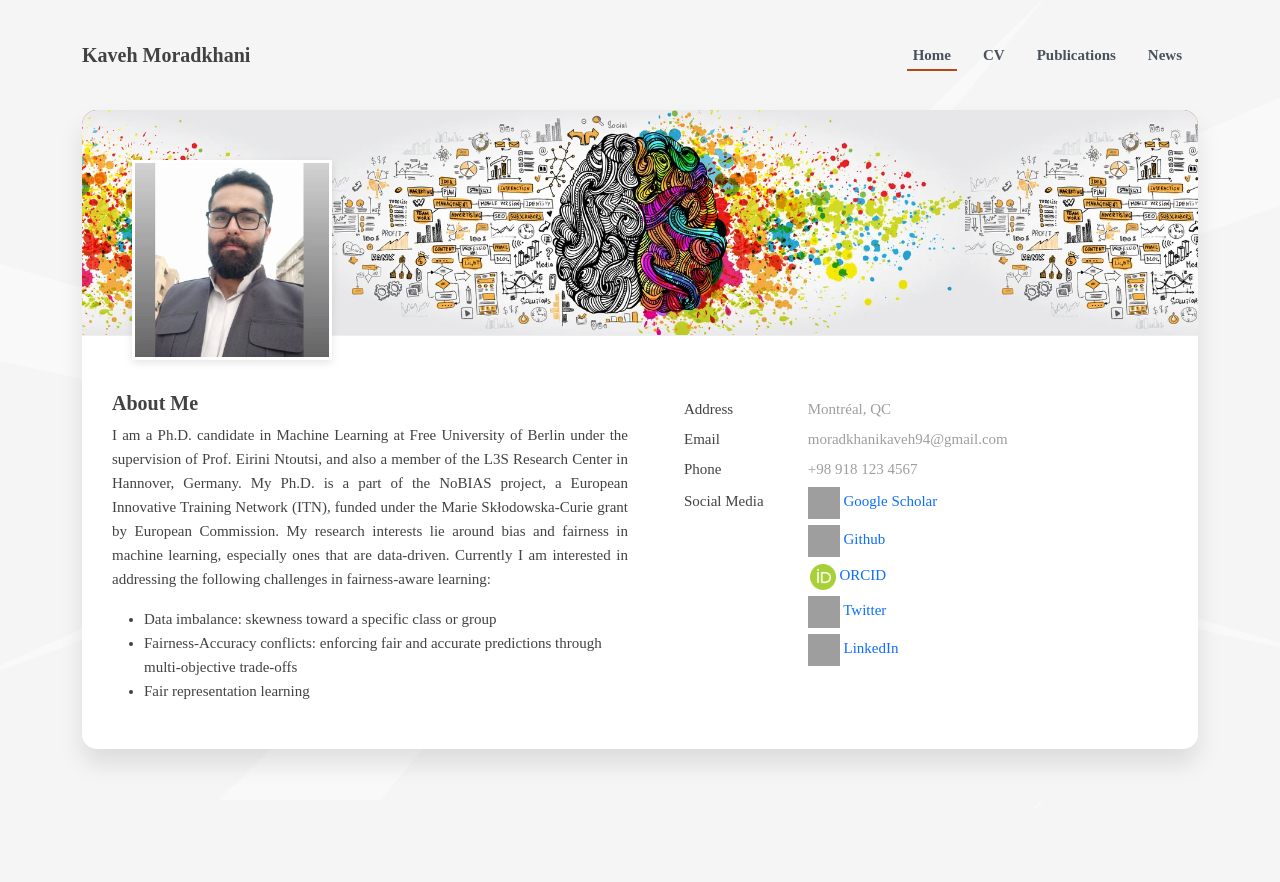
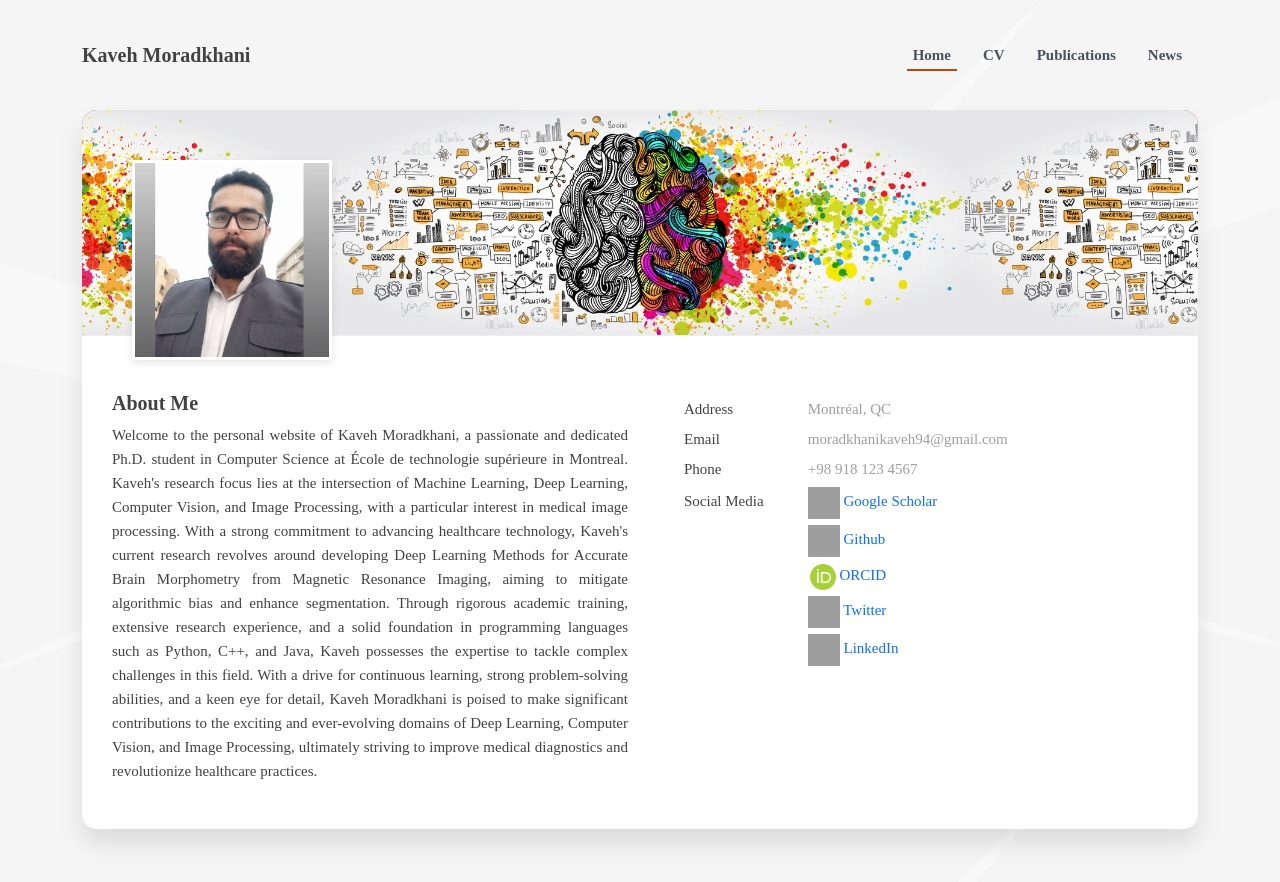
Before and after one commit to Kaveh-Moradkhani/kaveh-moradkhani.github.io, a plain HTML site: page index.html in a window 1280 px wide. Before the commit the page ends 809 px from the top, so only its background shows below. Drawn offline with Linux system fonts and the light colour scheme; grey boxes are pictures that could not be loaded.

Commit message:
update kaveh

```diff
--- a/index.html
+++ b/index.html
@@ -82,21 +82,21 @@
                                         <div class="col-md-6">
                                             <h5 class="about-title">About Me</h5>
                                             <p class="about-text">
-                                                I am a Ph.D. candidate in Machine Learning at Free University of Berlin
-                                                under the supervision of Prof. Eirini Ntoutsi, and also a member of the
-                                                L3S Research Center in Hannover, Germany. My Ph.D. is a part of the
-                                                NoBIAS project, a European Innovative Training Network (ITN), funded
-                                                under the Marie Skłodowska-Curie grant by European Commission.
-                                                My research interests lie around bias and fairness in machine learning,
-                                                especially ones that are data-driven. Currently I am interested in
-                                                addressing the following challenges in fairness-aware learning:
-                                            <ul>
-                                                <li>Data imbalance: skewness toward a specific class or group</li>
-                                                <li>Fairness-Accuracy conflicts: enforcing fair and accurate predictions
-                                                    through multi-objective trade-offs</li>
-                                                <li>Fair representation learning</li>
-                                            </ul>
-
+                                                Welcome to the personal website of Kaveh Moradkhani, a
+                                                passionate and dedicated Ph.D. student in Computer Science at École de technologie supérieure
+                                                in
+                                                 Montreal. Kaveh's research focus lies at the intersection of Machine Learning, Deep Learning,
+                                                  Computer Vision, and Image Processing, with a particular interest in medical image processing.
+                                                  With a strong commitment to advancing healthcare technology, Kaveh's current research revolves
+                                                   around developing Deep Learning Methods for Accurate Brain Morphometry from Magnetic Resonance
+                                                    Imaging, aiming to mitigate algorithmic bias and enhance segmentation. Through rigorous
+                                                    academic training, extensive research experience, and a solid foundation in programming
+                                                    languages such as Python, C++, and Java, Kaveh possesses the expertise to tackle
+                                                     complex challenges in this field. With a drive for continuous learning, strong
+                                                     problem-solving abilities, and a keen eye for detail, Kaveh Moradkhani is poised to make
+                                                      significant contributions to the exciting and ever-evolving domains of Deep Learning,
+                                                      Computer Vision, and Image Processing, ultimately striving to improve medical diagnostics
+                                                       and revolutionize healthcare practices.
                                             </p>
                                         </div>
                                         <div class="col-md-6">
@@ -674,11 +674,9 @@
 
                                                 <div class="timeline">
                                                     <div class="timeline-item">
-                                                        <span class="item-period">July 14 2022</span>
-                                                        <p class="item-description">Look at my poster presented in
-                                                            <a href="https://nobias-project.eu/index.php/events-2/">
-                                                                NoBIAS Research retreat, Hannover - Germany
-                                                            </a>
+                                                        <span class="item-period">August 1 2023</span>
+                                                        <p class="item-description">
+                                                            This site was updated on August 1.
                                                         </p>
                                                     </div>
                                                     <!--
```
